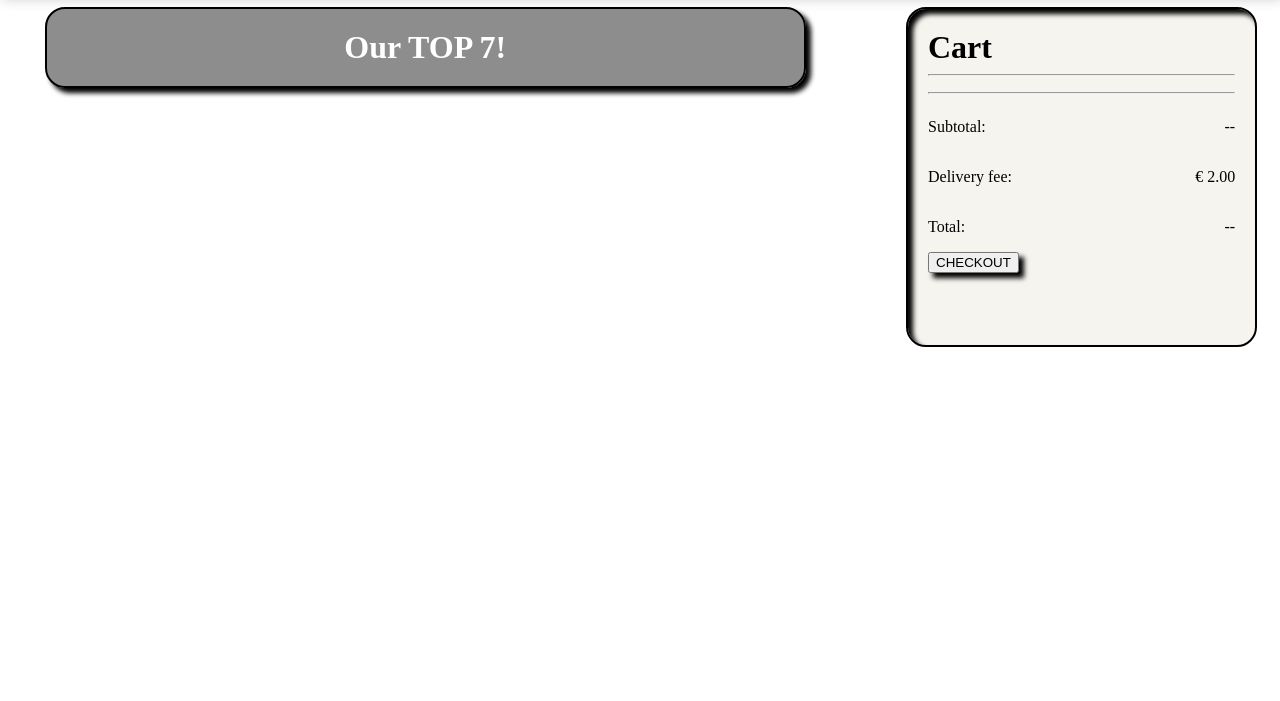
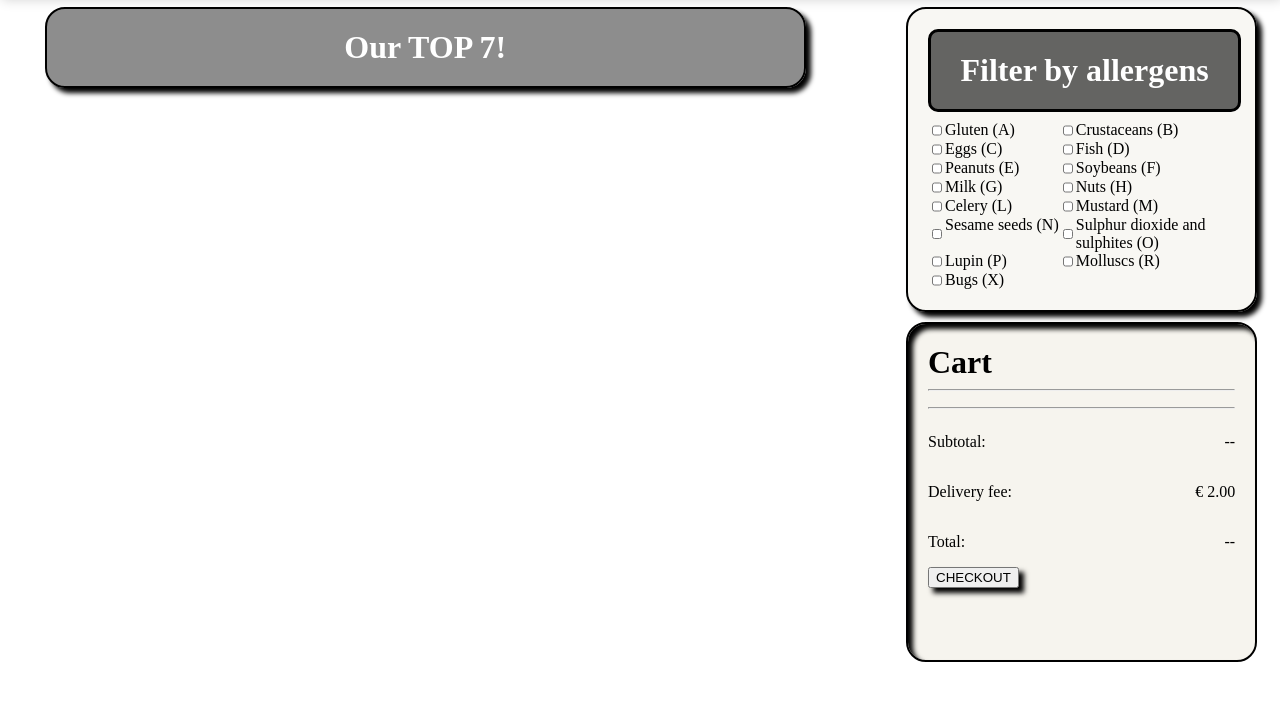
Before and after one commit to CodecoolGlobal/pizza-order-prototype-javascript-saray42, a website: page frontend/menu.html in a window 1280 px wide. Shown: the part 63-764 px from the top of the page. Drawn offline with Linux system fonts and the light colour scheme; no server answers.

Commit message:
filter for pizzas by allergens done

```diff
--- a/backend/allergens-list.json
+++ b/backend/allergens-list.json
@@ -87,7 +87,7 @@
     {
       "id": 15,
       "name": "bugs",
-      "category": "OhOh",
+      "category": "X",
       "description": "bugs and other painful stuff"
     }
   ]
--- a/backend/pizza-list.json
+++ b/backend/pizza-list.json
@@ -79,7 +79,7 @@
         "onions"
       ],
       "price": 9.99,
-      "allergens": [null]
+      "allergens": []
     },
     {
       "id": 7,
--- a/frontend/menu.html
+++ b/frontend/menu.html
@@ -30,6 +30,41 @@
         <h1>Our TOP 7!</h1>
       </div>
       <div id="cart-root">
+        <div id="filter-container">
+          <h3 id="filter-option">Filter by allergens</h3>
+          <div id="filter-boxes">
+            <input type="checkbox" class ="allergen-box" id="a1" name="a" value="a">
+            <label for="a">Gluten (A)</label>
+            <input type="checkbox" class ="allergen-box" id="b2" name="b" value="b">
+            <label for="b">Crustaceans (B)</label>
+            <input type="checkbox" class ="allergen-box" id="c3" name="c" value="c">
+            <label for="c">Eggs (C)</label>
+            <input type="checkbox" class ="allergen-box" id="d4" name="d" value="d">
+            <label for="d">Fish (D)</label>
+            <input type="checkbox" class ="allergen-box" id="e5" name="e" value="e">
+            <label for="e">Peanuts (E)</label>
+            <input type="checkbox" class ="allergen-box" id="f6" name="f" value="f">
+            <label for="f">Soybeans (F)</label>
+            <input type="checkbox" class ="allergen-box" id="g7" name="g" value="g">
+            <label for="g">Milk (G)</label>
+            <input type="checkbox" class ="allergen-box" id="h8" name="h" value="h">
+            <label for="h">Nuts (H)</label>
+            <input type="checkbox" class ="allergen-box" id="l9" name="l" value="l">
+            <label for="l">Celery (L)</label>
+            <input type="checkbox" class ="allergen-box" id="m10" name="m" value="m">
+            <label for="m">Mustard (M)</label>
+            <input type="checkbox" class ="allergen-box" id="n11" name="n" value="n">
+            <label for="n">Sesame seeds (N)</label>
+            <input type="checkbox" class ="allergen-box" id="o12" name="o" value="o">
+            <label for="o">Sulphur dioxide and sulphites (O)</label>
+            <input type="checkbox" class ="allergen-box" id="p13" name="p" value="p">
+            <label for="p">Lupin (P)</label>
+            <input type="checkbox" class ="allergen-box" id="r14" name="r" value="r">
+            <label for="r">Molluscs (R)</label>
+            <input type="checkbox" class ="allergen-box" id="x15" name="x" value="x">
+            <label for="x">Bugs (X)</label>
+          </div>
+        </div>
         <!-- <h1>Cart</h1> -->
         <div id="cart">
           <h3>Cart</h3>
--- a/frontend/public/menu.css
+++ b/frontend/public/menu.css
@@ -56,7 +56,8 @@ h1 {
 }
 
 .pizza,
-#cart {
+#cart,
+#filter-container {
   margin: 10px;
   padding: 20px;
 }
@@ -141,7 +142,7 @@ h3 {
 
 #empty-cart {
   text-align: center;
-}
+}div
 
 #subtotal,
 #delivery-fee,
@@ -153,7 +154,30 @@ h3 {
   width: 100%;
 }
 
-.amount-down,
-.amount-up {
+#filter-container {
+  background-color: rgb(246, 244, 238, 0.7);
+  box-shadow: 5px 5px 5px black;
+  width: 80%;
+  border: 2px solid black;
+  border-radius: 20px;
+}
 
+#filter-boxes {
+  display: grid;
+  grid-template-columns: auto auto auto auto;
 }
+
+.allergen-box {
+  width: 10px;
+}
+
+#filter-option {
+  padding: 20px;
+  margin-bottom: 3%;
+  width: calc(100% - 40px);
+  background-color: rgba(37, 37, 36, 0.7);
+  color: white;
+  border: 3px solid black;
+  border-radius: 10px;
+  text-align: center;
+}
--- a/frontend/public/menu.js
+++ b/frontend/public/menu.js
@@ -6,11 +6,31 @@ export let currentCartStatus = [];
 // window.order = "orderMartin";
 
 window.onload = async() => {
-    let menu = await fetchAndRenderPizzaList();
+    const menu = await fetchAndRenderPizzaList();
     await fetchAPIAllergenesList();
     displayEmptyBasket();
     addEventClickToAllergenes();
     let pizzasInCart = [];
+    let possibleMenu = menu.pizza;
+    let filteredAllergens = []
+
+    const filterCheckbox = document.querySelectorAll(".allergen-box")
+    for (let checkbox of filterCheckbox) {
+        checkbox.addEventListener("click", (e) => {
+            let allergenIdNumber = parseInt(e.target.id.split("").splice(1).join(""));
+            checkbox.checked ? filteredAllergens.push(allergenIdNumber) : filteredAllergens.splice(filteredAllergens.indexOf(allergenIdNumber), 1);
+            for (let allergen of filteredAllergens) {
+                possibleMenu = possibleMenu.filter(pizza => !pizza.allergens.includes(allergen));
+            }
+            [...document.querySelectorAll(".pizza")].map(pizza => pizza.remove());
+            possibleMenu.map(pizza => displayPizzaElements(pizza));
+
+
+            // console.log(filteredAllergens);
+            possibleMenu = menu.pizza;
+            console.log(possibleMenu)
+        })
+    }
 
     const addToCartButton = document.querySelectorAll(".add-to-cart");
     for (let button of addToCartButton) {
```
